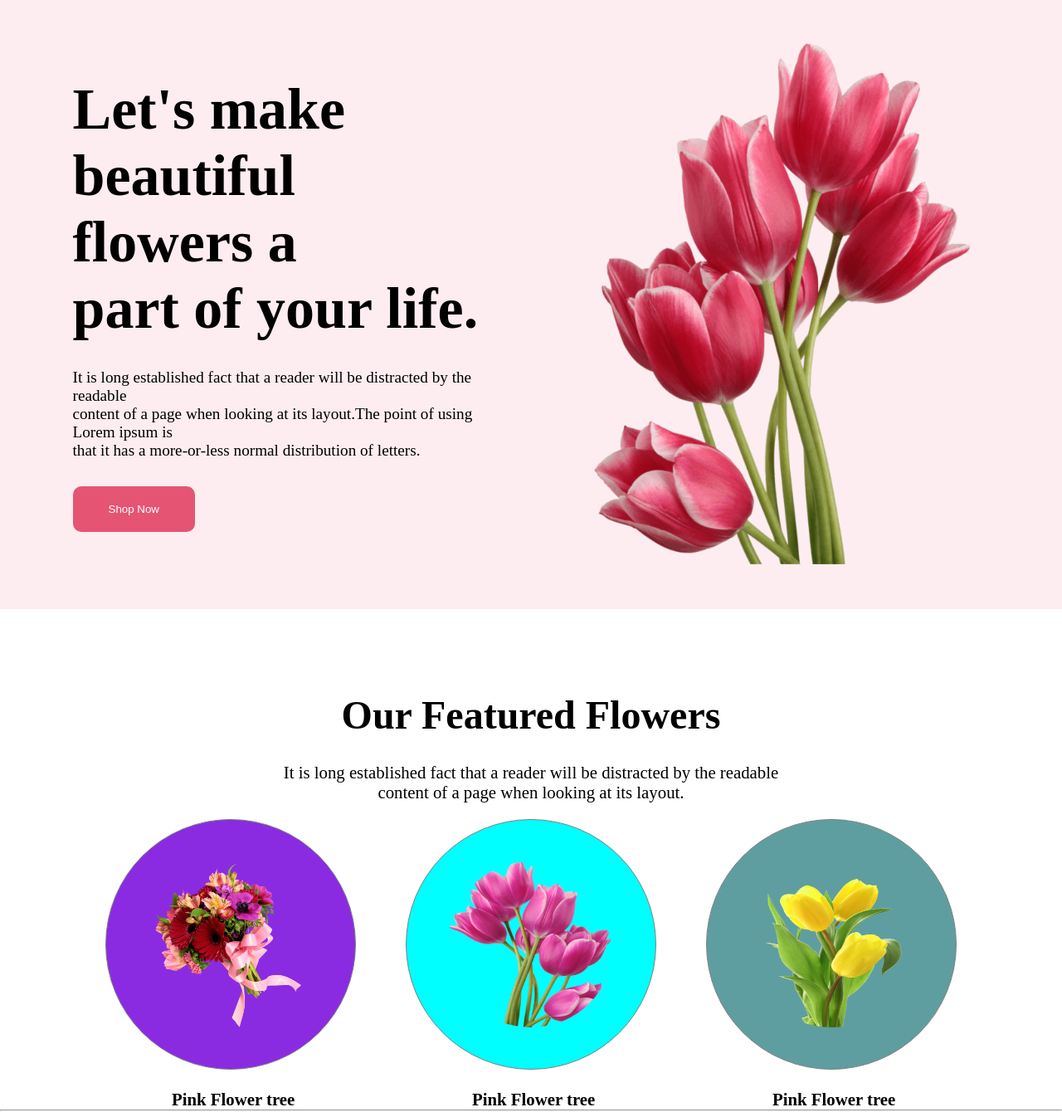
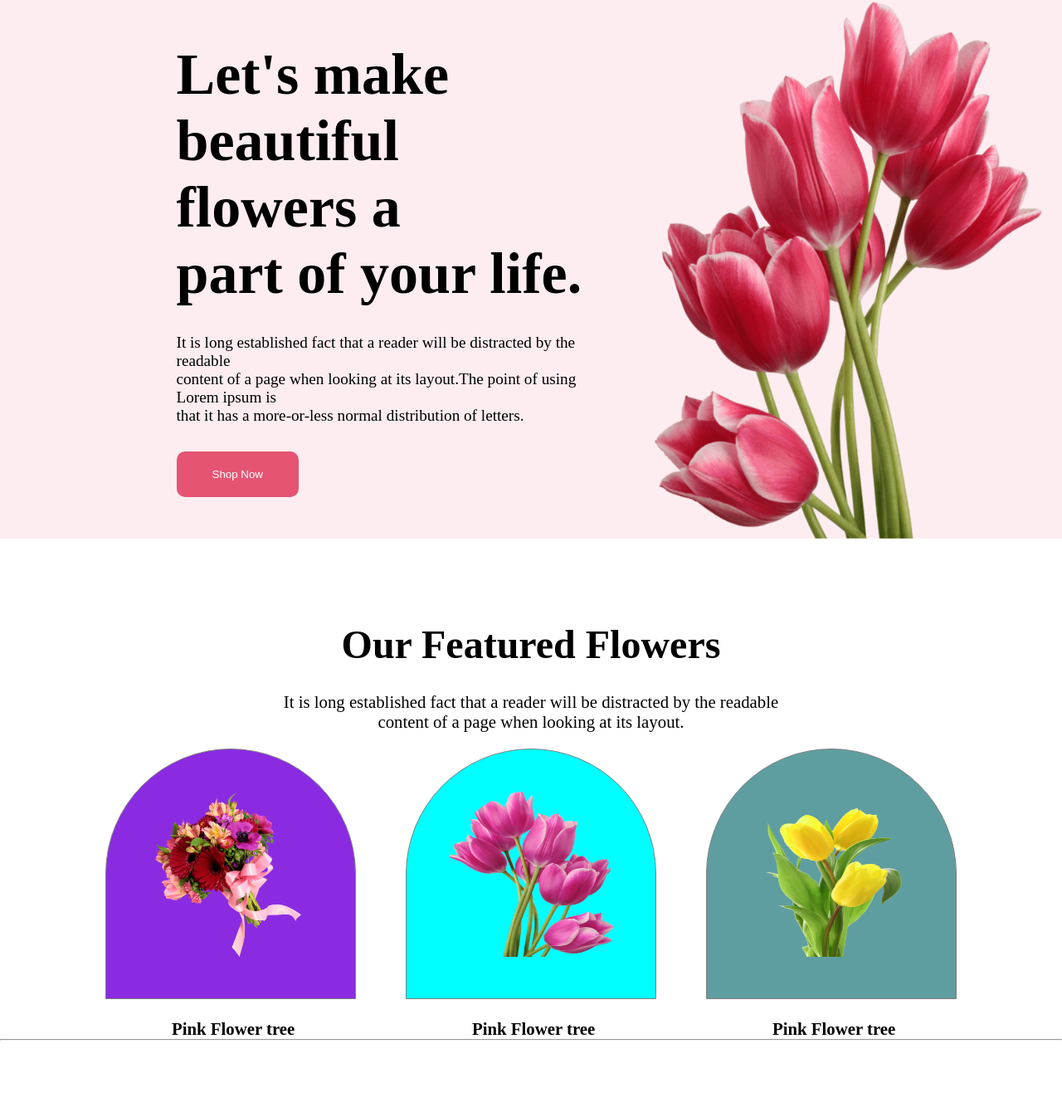
Before and after one commit to tahmid456/flower-shop-portfolio-website, a plain HTML site: page index.html in a window 1280 px wide. Shown: the top 1340 px of the page at 83% size. Drawn offline with Linux system fonts and the light colour scheme.

Commit message:
portfolio website is created

```diff
--- a/index.html
+++ b/index.html
@@ -23,7 +23,6 @@
 
 <div class="banner-photo">
 
-<img class="flower-photo" src="./Flower Asset/pngwing 10.png" alt="">
 
 </div>
 
--- a/styles/style.css
+++ b/styles/style.css
@@ -14,12 +14,27 @@ justify-content: space-around;
 
 background-color:rgba(229, 84, 115, 0.10);
 padding: 50px;
+background-image: url('./pngwing\ 10.png');
+background-repeat: no-repeat;
+background-size: contain;
+background-position: right bottom;
+
+
 
 
 
 }
+.banner-photo{
+
+    margin-bottom: 0px;
+    padding-bottom: 0;
+    display: block;
+
+}
 
 .flower-photo{
+
+
 
     max-width: 500px;
 }
@@ -97,7 +112,7 @@ font-size: 1.3rem;
 width:200px;
 height:200px;
 border:1px solid gray;
-border-radius: 50%;
+border-radius: 250px 250px 0px 0px;
 
 padding:50px;
 background-color:blueviolet ;
@@ -116,7 +131,8 @@ font-size: 1.3rem;
     width:200px;
     height:200px;
     border:1px solid gray;
-    border-radius: 50%;
+    border-radius:  250px 250px 0px 0px;
+
 
     padding:50px;
     background-color:aqua ;
@@ -127,7 +143,8 @@ font-size: 1.3rem;
         width:200px;
         height:200px;
         border:1px solid gray;
-        border-radius: 50%;
+        border-radius:  250px 250px 0px 0px;
+
 
         padding:50px;
         background-color:cadetblue;
```
Also changed, not shown: styles/pngwing 10.png (added).
